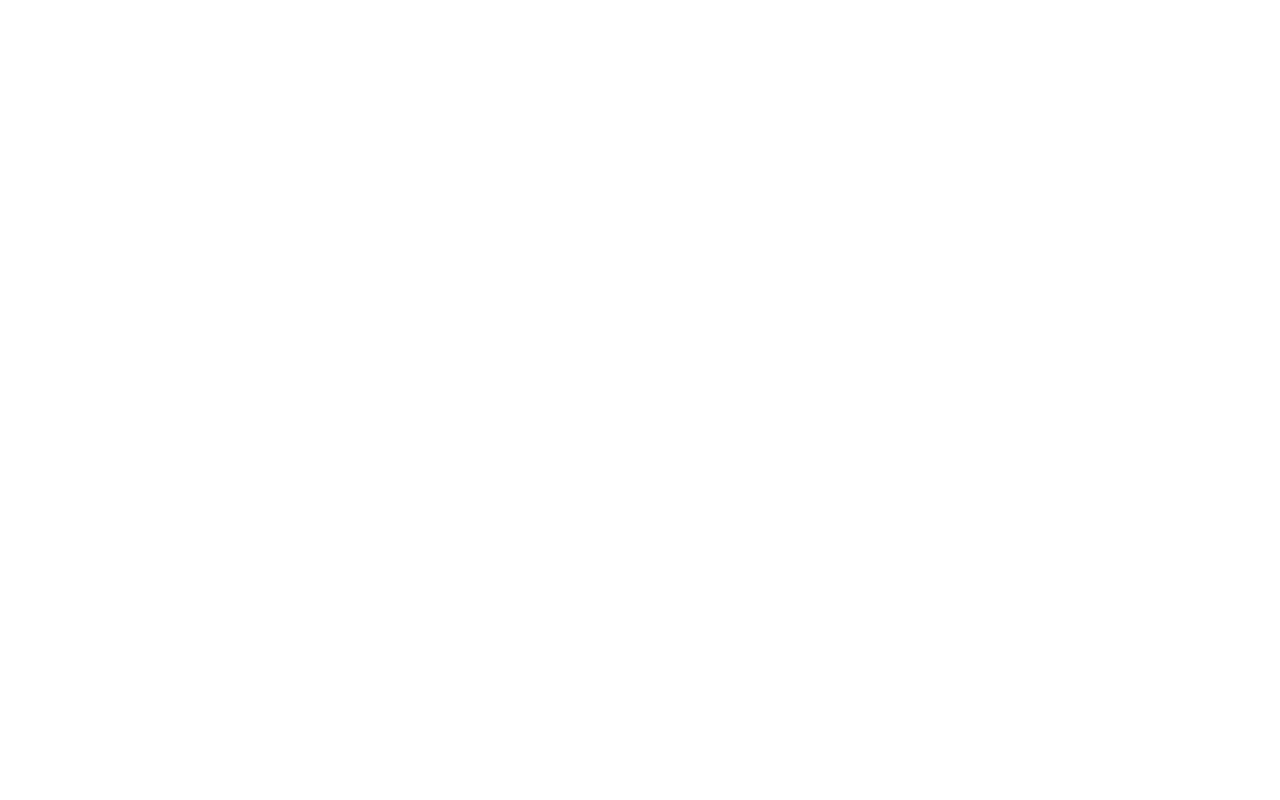
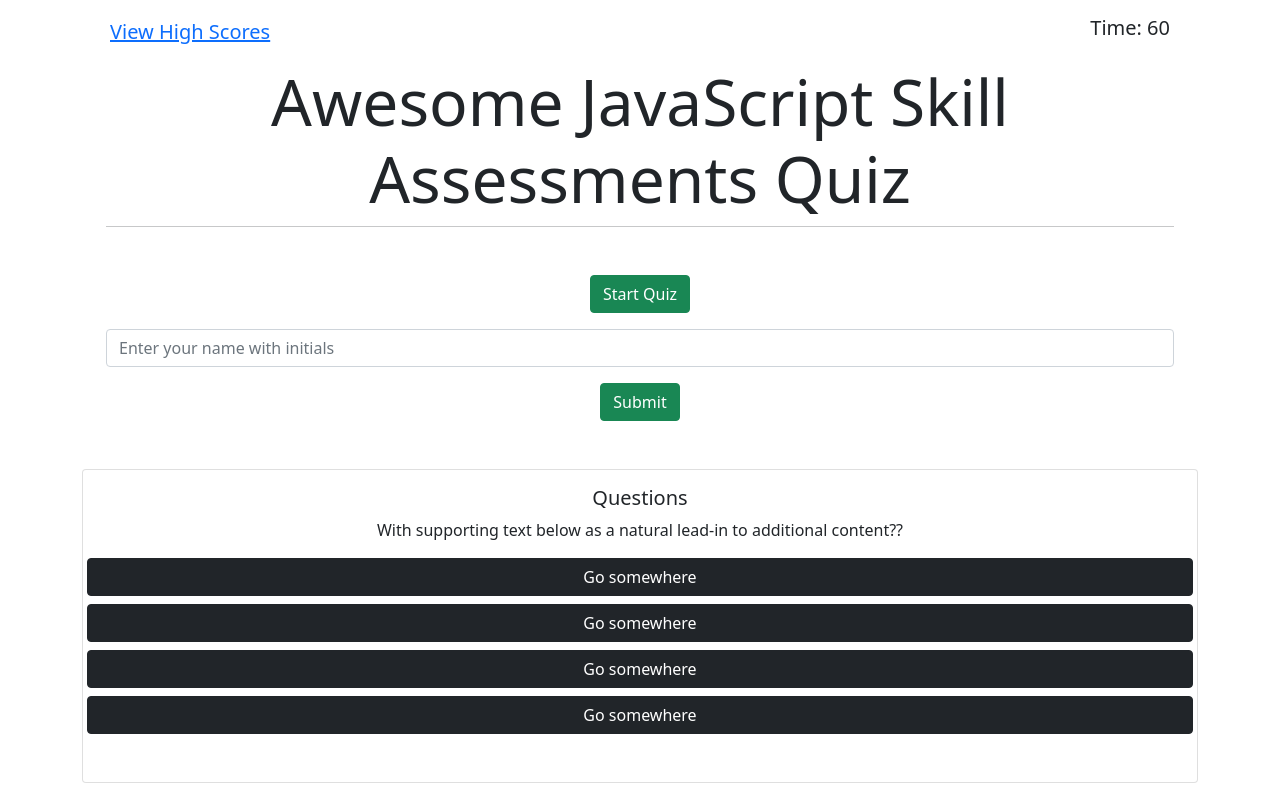
Before and after one commit to VimukthiGunasekara/code-quiz, a plain HTML site: page index.html in a window 1280 px wide. Drawn offline with nearby package versions, Linux system fonts and the light colour scheme.

Commit message:
add name and quiz elements

```diff
--- a/index.html
+++ b/index.html
@@ -1,5 +1,6 @@
 <!DOCTYPE html>
 <html lang="en">
+
 <head>
     <meta charset="UTF-8">
     <meta name="viewport" content="width=device-width, initial-scale=1.0">
@@ -8,7 +9,75 @@
     <!-- Bootstrap 5.1 -->
     <link rel="stylesheet" href="https://cdn.jsdelivr.net/npm/bootstrap@5.1.3/dist/css/bootstrap.min.css">
 </head>
+
 <body>
+    <div class="container">
+        <div class="row">
+            <!-- header-->
+            <header class="p-3 text-bg-dark">
+                <div class="container">
+                    <div class="d-flex flex-wrap align-items-center justify-content-center justify-content-lg-start">
 
+                        <h5 class="nav col-12 col-lg-auto me-lg-auto mb-2 justify-content-center mb-md-0">
+                            <a href="highScores.html" id="highScore">View High Scores</a>
+                        </h5>
+
+                        <div class="text-end">
+                            <nav>
+                                <h5>Time: 60</h5>
+                            </nav>
+                        </div>
+                    </div>
+                </div>
+            </header>
+
+            <div class="jumbotron jumbotron-fluid">
+                <div class="container-fluid">
+                    <h2 class="display-3 text-center">Awesome JavaScript Skill Assessments Quiz</h2>
+                    <hr class="my-2">
+                    <div class="lead text-center mt-5">
+                        <a class="btn btn-success" href="#" role="button" id="startQuiz">Start Quiz</a>
+                        <input type="text" class="form-control mb-3 mt-3" id="inlineFormInput"
+                            placeholder="Enter your name with initials">
+                        <a class="btn btn-success" href="highScores.html" role="button" id="buttonInitials">Submit</a>
+                    </div>
+                </div>
+            </div>
+
+            <div class="container-fluid">
+                <div class="row mt-5" id="row2">
+                    <div class="col-12" id="questionsCard">
+                        <div class="card text-center" id="cardMedia">
+                            <div class="card-body">
+                                <h5 class="card-title">Questions</h5>
+                                <p class="card-text" id="questions">With supporting text below as a natural lead-in to
+                                    additional content??</p>
+                                <div class="row buttonRow mb-2">
+                                    <a href="#" class="btn btn-dark quizBtn" id="button1">Go somewhere</a>
+                                </div>
+                                <div class="row buttonRow mb-2">
+                                    <a href="#" class="btn btn-dark quizBtn" id="button2">Go somewhere</a>
+                                </div>
+                                <div class="row buttonRow mb-2">
+                                    <a href="#" class="btn btn-dark quizBtn" id="button3">Go somewhere</a>
+                                </div>
+                                <div class="row buttonRow mb-3">
+                                    <a href="#" class="btn btn-dark quizBtn" id="button4">Go somewhere</a>
+                                </div>
+                                <div class="row buttonRow">
+                                    <p id="correctIncorrect"></p>
+                                </div>
+                            </div>
+                        </div>
+                    </div>
+                </div>
+            </div>
+        </div>
+    </div>
+    <script src="https://cdn.jsdelivr.net/npm/popper.js@1.16.0/dist/umd/popper.min.js"
+        integrity="sha384-Q6E9RHvbIyZFJoft+2mJbHaEWldlvI9IOYy5n3zV9zzTtmI3UksdQRVvoxMfooAo"
+        crossorigin="anonymous"></script>
+    <script type="text/javascript" src="script.js"></script>
 </body>
+
 </html>
```
Lines whose indentation alone changed are shown as unchanged.
